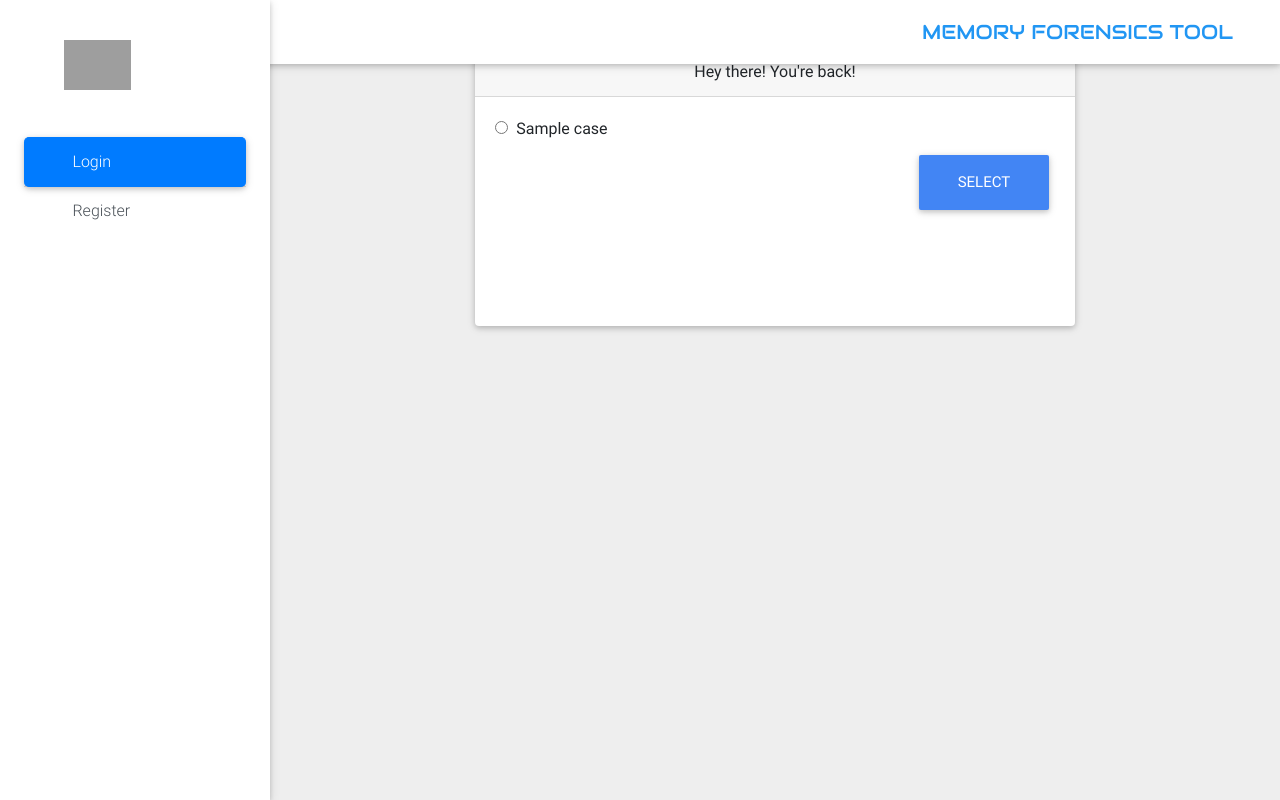
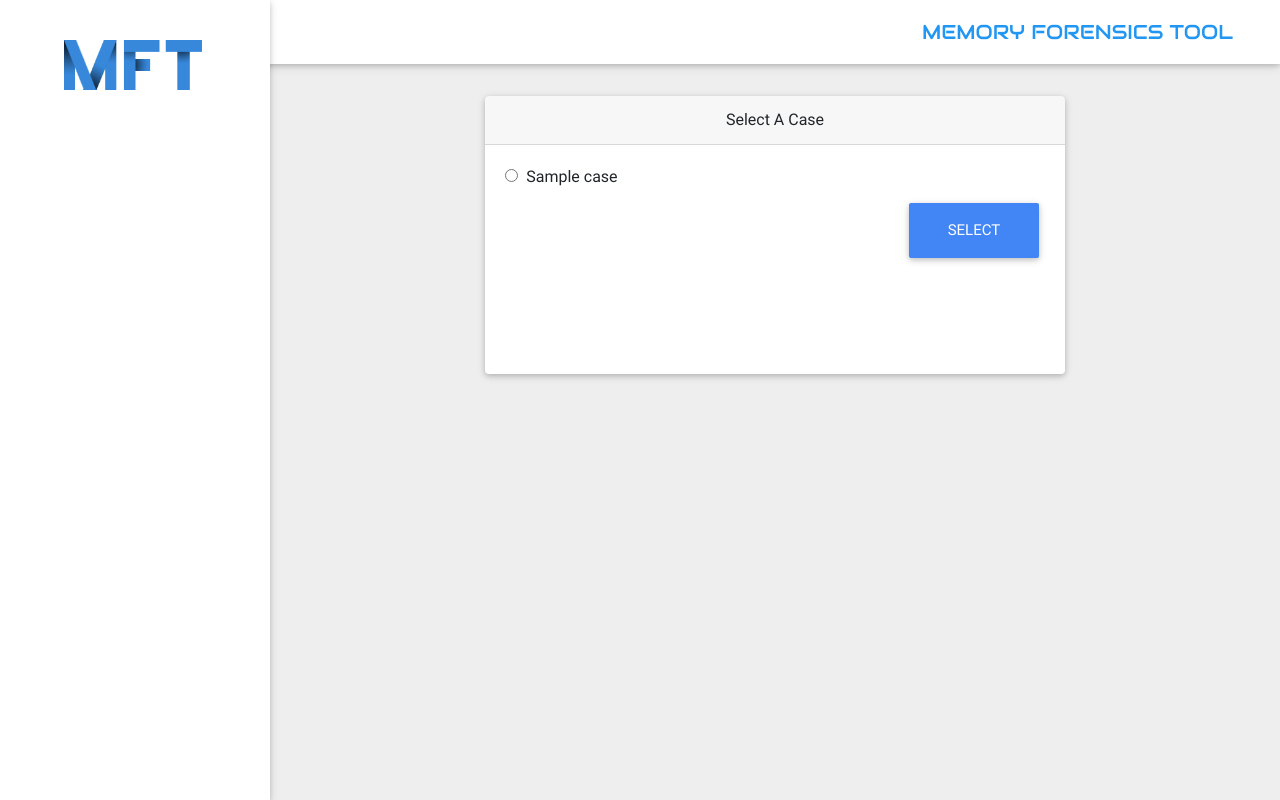
Before and after one commit to himanshuMaheshwari2311/Memory-Forensics-Tool, a Python web app: template server/project/templates/accounts/index.html in a window 1280 px wide. Run offline with Jinja, Linux system fonts and the light colour scheme; the template is opened without the code that fills it: most values are stand-ins (such as "Sample title", 1, 10 or a date in 2020); a map, chart or similar area stays blank; some web fonts are replaced; grey boxes are pictures that could not be loaded.

Commit message:
changes in layout

```diff
--- a/server/project/static/css/style.css
+++ b/server/project/static/css/style.css
@@ -34,7 +34,7 @@
   border: none;
   -webkit-box-shadow: none;
   box-shadow: none;
-  border-bottom: 1px solid #222222 !important;
+  border-bottom: 1px solid #bbbbbb !important;
   border-radius: 0;
 }
 
--- a/server/project/templates/accounts/index.html
+++ b/server/project/templates/accounts/index.html
@@ -1,5 +1,7 @@
-{% extends "layout/login_layout.html" %} {% block body %}
+{% extends "layout/layout.html" %} {% block body %}
 <main class="pt-5 mx-lg-5">
+    <div class="container-fluid mt-5">
+
         <!--Grid column-->
         <div class="row wow fadeIn">
             <div class="col-md-2 mb-4">
@@ -10,7 +12,7 @@
 
                     <!-- Card header -->
                     <div class="card-header text-center">
-                    Hey there! You're back!
+                        Select A Case
                     </div>
 
                     <!--Card content-->
@@ -31,6 +33,7 @@
                 </div>
             </div>
         </div>
+    </div>
 </main>
 
 {% endblock %}
--- a/server/project/templates/accounts/login.html
+++ b/server/project/templates/accounts/login.html
@@ -1,5 +1,6 @@
 {% extends "layout/login_layout.html" %} {% block body %}
 <main class="pt-5 mx-lg-5">
+    <div class="container-fluid mt-5">
         <!--Grid column-->
         <div class="row wow fadeIn">
             <div class="col-md-2 mb-4">
@@ -40,6 +41,7 @@
                 </div>
             </div>
         </div>
+    </div>
 </main>
 
 {% endblock %}
--- a/server/project/templates/layout/layout.html
+++ b/server/project/templates/layout/layout.html
@@ -36,7 +36,19 @@
             </div>
         </nav>
         <!-- Navbar -->
-        {% block header %}{% endblock %}
+
+        <!-- Sidebar -->
+        <div class="sidebar-fixed position-fixed">
+
+            <a class="logo-wrapper waves-effect">
+                <img src="{{ url_for('static', filename='img/mft-logo.png')}}" class="img-fluid" alt="">
+            </a>
+
+            {% block sidebar %}{% endblock %}
+
+        </div>
+        <!-- Sidebar -->
+
     </header>
     {% block body %}{% endblock %}
 
--- a/server/project/templates/layout/login_layout.html
+++ b/server/project/templates/layout/login_layout.html
@@ -1,12 +1,6 @@
-{% extends "layout/layout.html" %} {% block header %}
+{% extends "layout/layout.html" %} {% block sidebar %}
 <!-- Navbar -->
 
-<!-- Sidebar -->
-<div class="sidebar-fixed position-fixed">
-
-	<a class="logo-wrapper waves-effect">
-		<img src="https://mdbootstrap.com/img/logo/mdb-email.png" class="img-fluid" alt="">
-	</a>
 
 	<div class="list-group list-group-flush">
 		<a href="#" class="list-group-item active waves-effect">
@@ -17,6 +11,4 @@
 		</a>
 	</div>
 
-</div>
-<!-- Sidebar -->
 {% endblock %}
```
Also changed, not shown: server/project/templates/layout/case_layout.html (+2 -10 lines). Lines whose indentation alone changed are shown as unchanged.
